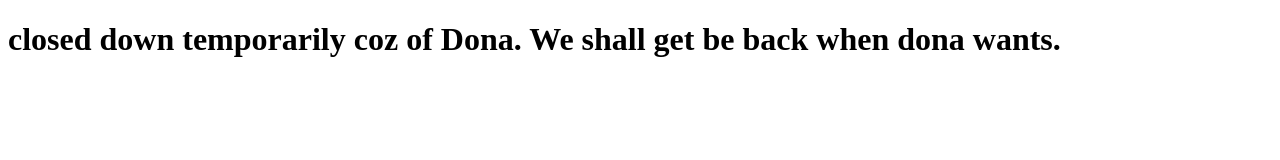
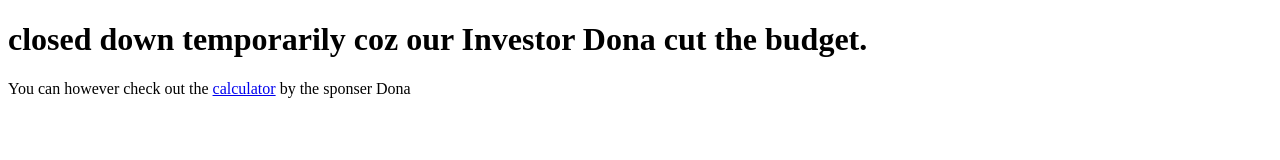
Before and after one commit to KesEmmTech/KesEmmTech.github.io, a plain HTML site: page index.html in a window 1280 px wide. Drawn offline with Linux system fonts and the light colour scheme.

Commit message:
Update index.html

```diff
--- a/index.html
+++ b/index.html
@@ -7,6 +7,7 @@
     <link rel="stylesheet" href="style.css">
 </head>
 <body>
-    <h1>closed down temporarily coz of Dona. We shall get be back when dona wants.</h1>
+    <h1>closed down temporarily coz our Investor Dona cut the budget.</h1>
+    <p>You can however check out the <a href="https://asoboladonor.github.io/PearlTechCalculator">calculator</a> by the sponser Dona</p>
 </body>
 </html>
```
